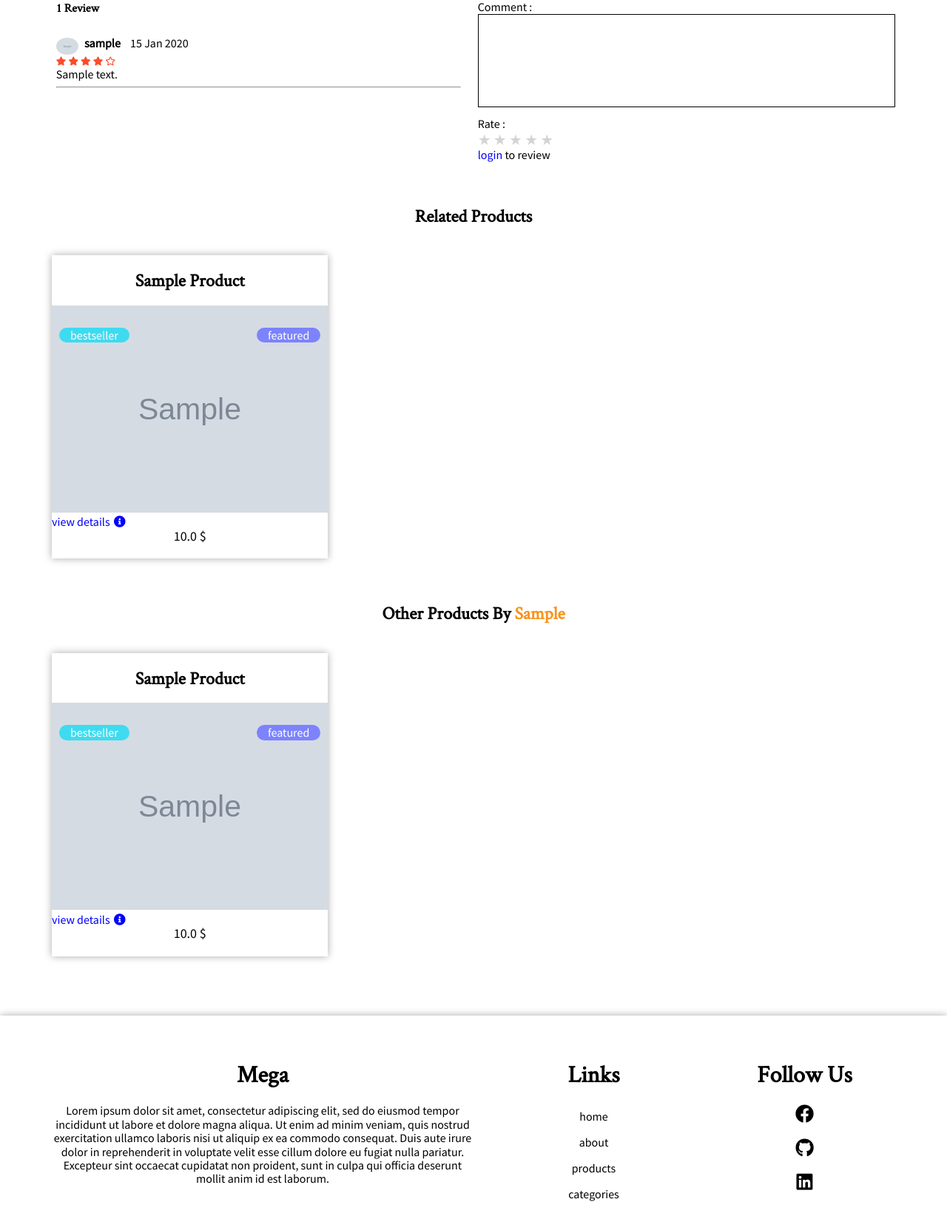
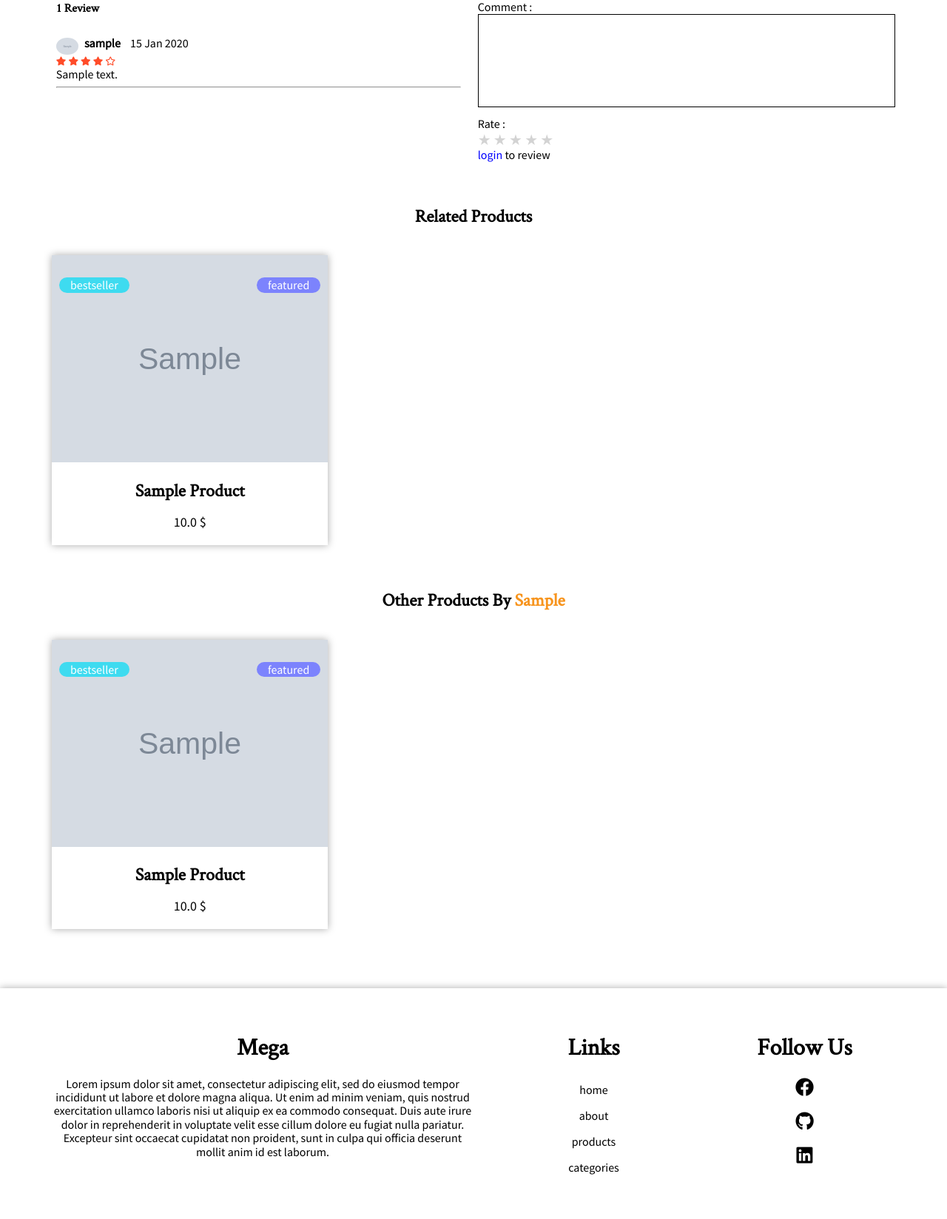
Before and after one commit to emadElnagar/django-ecommerce-app, a Django app: template templates/shop/product_detail.html in a window 1280 px wide. Shown: the part 788-2436 px from the top of the page at 74% size. After the commit the page ends 2376 px from the top, so only its background shows below. Run offline with Django 4.2, Linux system fonts and the light colour scheme; tables that the repository leaves empty hold one stand-in row (values such as "Sample post"); the template is opened without the code that fills it: values that come from a table or form of the project are taken from there, most other values are stand-ins (such as "Sample title", 1, 10 or a date in 2020); grey boxes marked "Sample" are stand-in pictures; some libraries are stand-ins or nearby versions.

Commit message:
updating related products style

```diff
--- a/templates/shop/product_detail.html
+++ b/templates/shop/product_detail.html
@@ -273,12 +273,9 @@
         <div class="container">
             <div class="products">
                 {% for related_product in related_products %}
-                    <div class="product">
-                        <div class="product-heading">
-                            <h2 class="text-center">{{ related_product }}</h2>
-                        </div>
+                    <a href="{% url 'shop:product_detail' related_product.slug %}" class="product">
                         <div class="product-main">
-                            <img src="{{ related_product.image.url }}">
+                            <img src="{{ related_product.image.url }}" loading="lazy">
                             <div class="product-features">
                                 {% if related_product.discount %}
                                     <span class="text-center sale">sale !</span>
@@ -293,17 +290,19 @@
                                     <span class="text-center soldout">sold out</span>
                                 {% endif %}
                             </div>
-                            <div class="overlay">
-                                <a href="{% url 'shop:product_detail' related_product.slug %}">view details <i class="fas fa-info-circle fa-fw"></i></a>
-                            </div>
+                        </div>
+                        <div class="product-info">
+                        <div class="product-heading">
+                            <h2 class="text-center">{{ related_product }}</h2>
                         </div>
                         <div class="product-price">
                             {{ related_product.get_price }} $
                             {% if related_product.discount %}
-                            <span class="discount"><del><small>{{ related_product.price }} $</small></del><span>
+                                <span class="discount"><del>{{ related_product.price }} $</del><span>
                             {% endif %}
                         </div>
-                    </div>
+                        </div>
+                    </a>
                 {% endfor %}
             </div>
         </div>
@@ -320,12 +319,9 @@
             {% endif %}
             <div class="products">
                 {% for other_product in other_products %}
-                    <div class="product">
-                        <div class="product-heading">
-                            <h2 class="text-center">{{ other_product }}</h2>
-                        </div>
+                    <a href="{% url 'shop:product_detail' product.slug %}" class="product">
                         <div class="product-main">
-                            <img src="{{ other_product.image.url }}">
+                            <img src="{{ other_product.image.url }}" loading="lazy">
                             <div class="product-features">
                                 {% if other_product.discount %}
                                     <span class="text-center sale">sale !</span>
@@ -340,17 +336,19 @@
                                     <span class="text-center soldout">sold out</span>
                                 {% endif %}
                             </div>
-                            <div class="overlay">
-                                <a href="{% url 'shop:product_detail' other_product.slug %}">view details <i class="fas fa-info-circle fa-fw"></i></a>
-                            </div>
+                        </div>
+                        <div class="product-info">
+                        <div class="product-heading">
+                            <h2 class="text-center">{{ other_product }}</h2>
                         </div>
                         <div class="product-price">
                             {{ other_product.get_price }} $
                             {% if other_product.discount %}
-                                <span class="discount"><del><small>{{ other_product.price }} $</small></del><span>
+                                <span class="discount"><del>{{ other_product.price }} $</del><span>
                             {% endif %}
                         </div>
-                    </div>
+                        </div>
+                    </a>
                 {% endfor %}
             </div>
         </div>
```
Also changed, not shown: templates/shop/product_list.html (indentation only).
